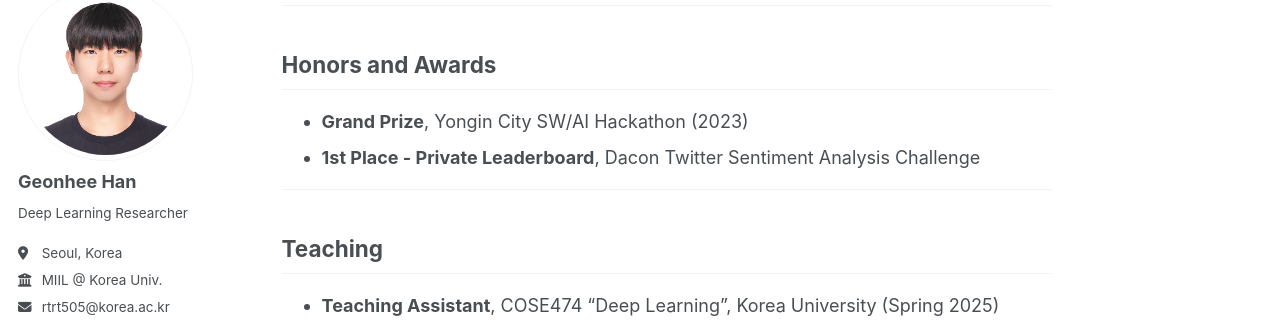
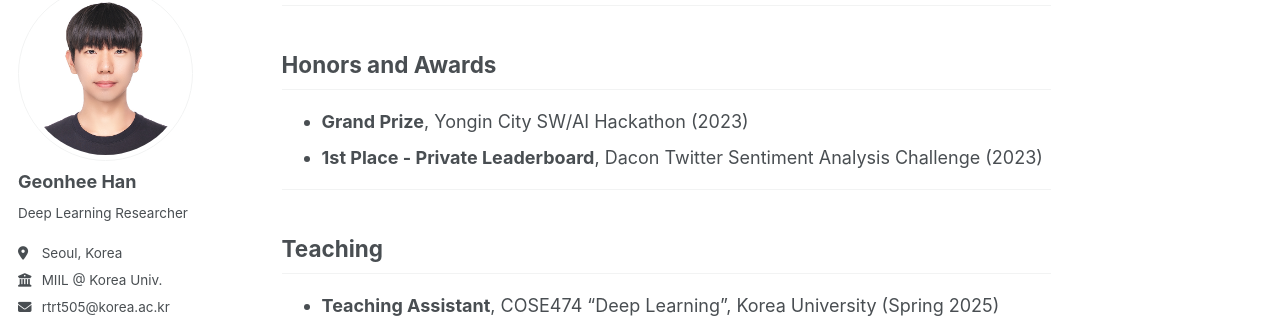
Before and after one commit to chaksseu/chaksseu.github.io, a Jekyll site: the page built from _pages/home.md, in a window 1280 px wide and 900 px high, scrolled down 1151 px. Shown: the part 113-440 px from the top of the window. Built offline with Jekyll 4.4.1, drawn with Linux system fonts in a browser that asks for light colours; some of the changed lines change nothing that is shown.

Commit message:
update_0527

```diff
--- a/_config.yml
+++ b/_config.yml
@@ -18,6 +18,10 @@
   employer         : "MIIL @ Korea Univ."
   email            : "rtrt505@korea.ac.kr"
   github           : "chaksseu"
+  links:
+    - label: "Blog"
+      icon: "fas fa-blog"
+      url: "https://chaksseu.tistory.com/"
 
 # Publication Categories
 publication_category:
--- a/_pages/home.md
+++ b/_pages/home.md
@@ -32,7 +32,7 @@
 
 ## Publications
 
-* <a href="https://example.com/dgmo_paper" target="_blank" rel="noopener noreferrer">DGMO: Training-Free Audio Source Separation through Diffusion-Guided Mask Optimization</a>
+* <a href="https://wltschmrz.github.io/DGMO/" target="_blank" rel="noopener noreferrer">DGMO: Training-Free Audio Source Separation through Diffusion-Guided Mask Optimization</a>
   Geonyoung Lee<sup>*</sup>, <b>Geonhee Han</b><sup>*</sup>, Paul Hongsuck Seo. <i>Interspeech 2025</i>. (\* Equal contribution)
 
 * <a href="https://dohyun-as.github.io/Random-Conditioning/" target="_blank" rel="noopener noreferrer">Random Conditioning with Distillation for Data-Efficient Diffusion Model Compression</a>
@@ -46,7 +46,7 @@
 ## Honors and Awards
 
 * <b>Grand Prize</b>, Yongin City SW/AI Hackathon (2023)
-* <b>1st Place - Private Leaderboard</b>, Dacon Twitter Sentiment Analysis Challenge
+* <b>1st Place - Private Leaderboard</b>, Dacon Twitter Sentiment Analysis Challenge (2023)
 
 <hr>
 
```
